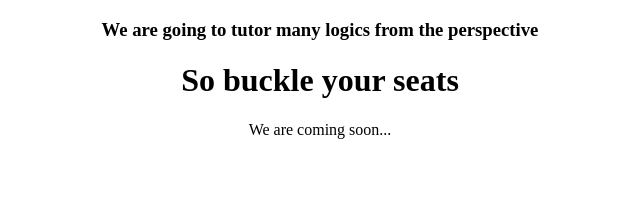
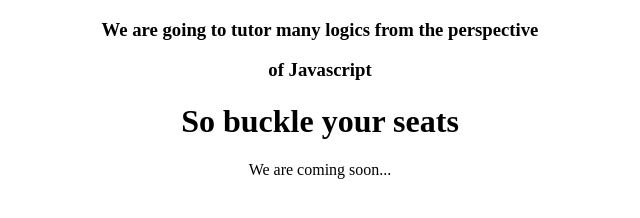
Before and after one commit to beginsmartjs/beginsmartjs.github.io, a plain HTML site: page index.html in a window 1280 px wide. Shown: the whole page, without its empty margins (320-960 px from the left). Drawn offline with Linux system fonts and the light colour scheme.

Commit message:
Some headline changes

```diff
--- a/index.html
+++ b/index.html
@@ -6,6 +6,7 @@
 <body background="alice">
 	<div style="text-align: center;">
 		<h3>We are going to tutor many logics from the perspective </h3>
+		<h3>of Javascript </h3>
 		<h1>So buckle your seats</h1>
 		<div>We are coming soon...</div>
 	</div>
```
